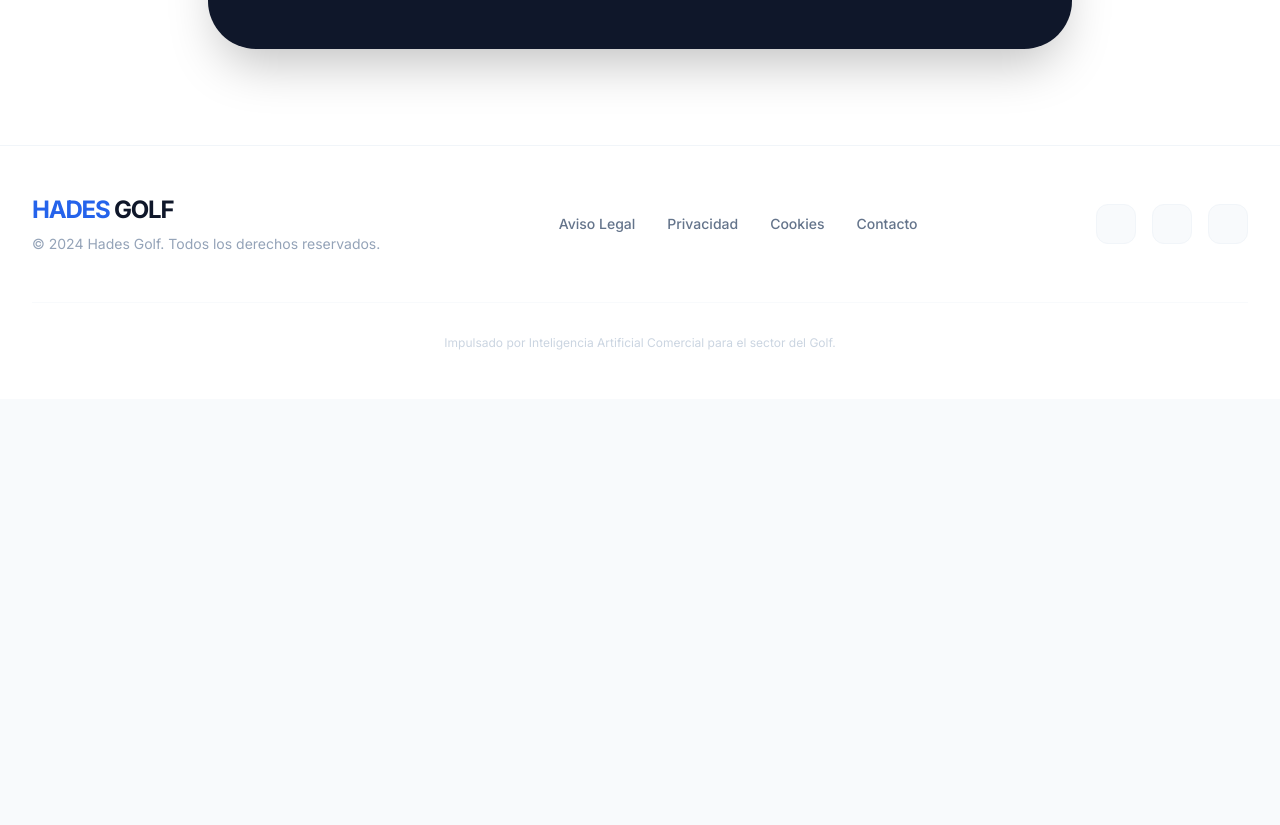
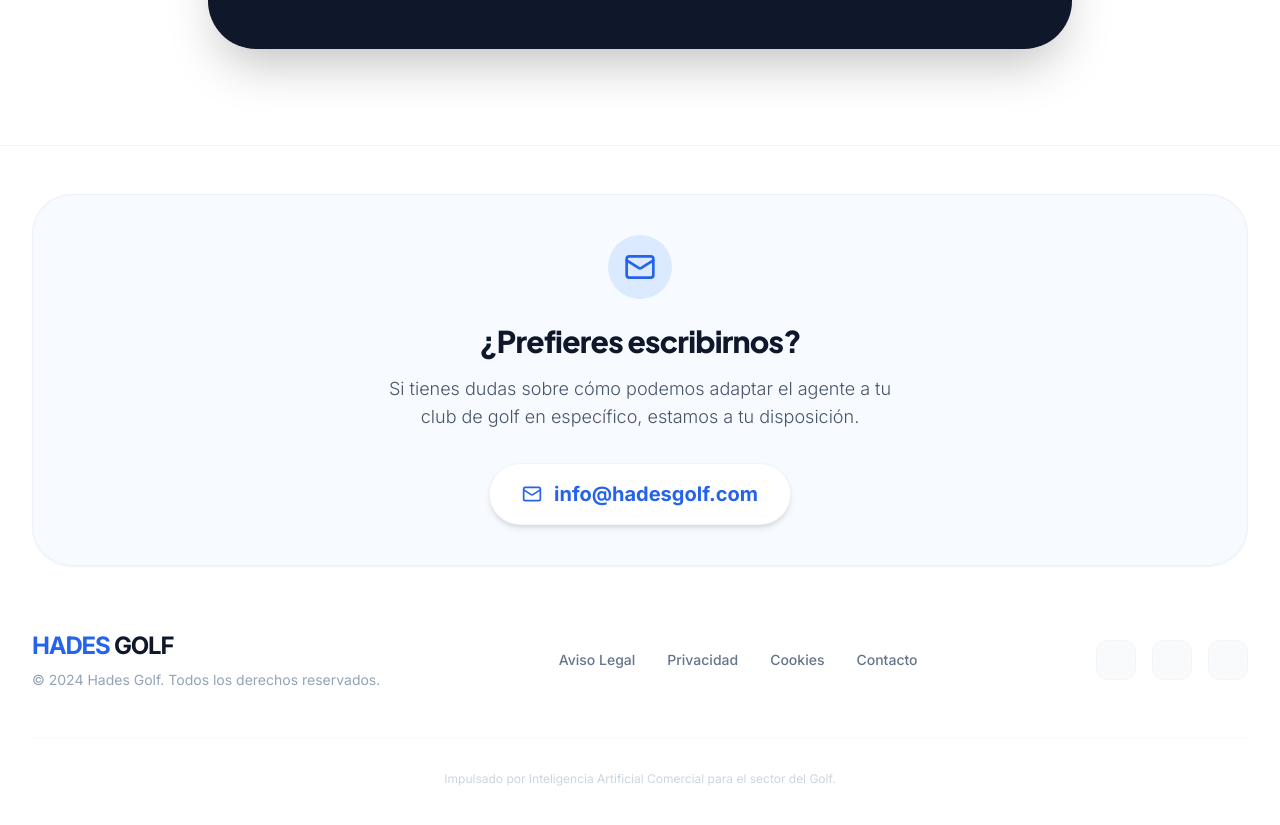
Before and after one commit to Jordihf/Hades_Golf, a React (Vite) app: page / in a window 1280 px wide. Shown: the part 6867-7692 px from the top of the page. Before the commit the page ends 7266 px from the top, so only its background shows below. Built offline with nearby package versions, Linux system fonts and the light colour scheme.

Commit message:
Add contact section to Footer

```diff
--- a/components/Footer.tsx
+++ b/components/Footer.tsx
@@ -1,10 +1,24 @@
 
 import React from 'react';
+import { Mail } from 'lucide-react';
 
 const Footer: React.FC = () => {
   return (
-    <footer className="bg-white border-t border-slate-100 py-12">
+    <footer id="contacto" className="bg-white border-t border-slate-100 py-12">
       <div className="max-w-7xl mx-auto px-4 sm:px-6 lg:px-8">
+        <div className="mb-16 bg-blue-50/50 rounded-[2.5rem] p-10 text-center flex flex-col items-center border border-blue-100/50 shadow-sm">
+           <div className="h-16 w-16 bg-blue-100 rounded-full flex items-center justify-center mb-6">
+              <Mail className="h-8 w-8 text-blue-600" />
+           </div>
+           <h3 className="text-3xl font-extrabold text-slate-900 mb-4 tracking-tight">¿Prefieres escribirnos?</h3>
+           <p className="text-lg text-slate-600 mb-8 max-w-lg font-light">
+             Si tienes dudas sobre cómo podemos adaptar el agente a tu club de golf en específico, estamos a tu disposición.
+           </p>
+           <a href="mailto:info@hadesgolf.com?subject=Duda%20sobre%20Hades%20Golf" className="inline-flex items-center space-x-3 bg-white px-8 py-4 rounded-full text-blue-600 font-bold text-xl hover:bg-blue-600 hover:text-white transition-all shadow-md border border-slate-100 group">
+              <Mail className="h-5 w-5" />
+              <span>info@hadesgolf.com</span>
+           </a>
+        </div>
         <div className="flex flex-col md:flex-row justify-between items-center gap-8">
           <div>
             <span className="text-2xl font-extrabold tracking-tighter text-blue-600">
```
